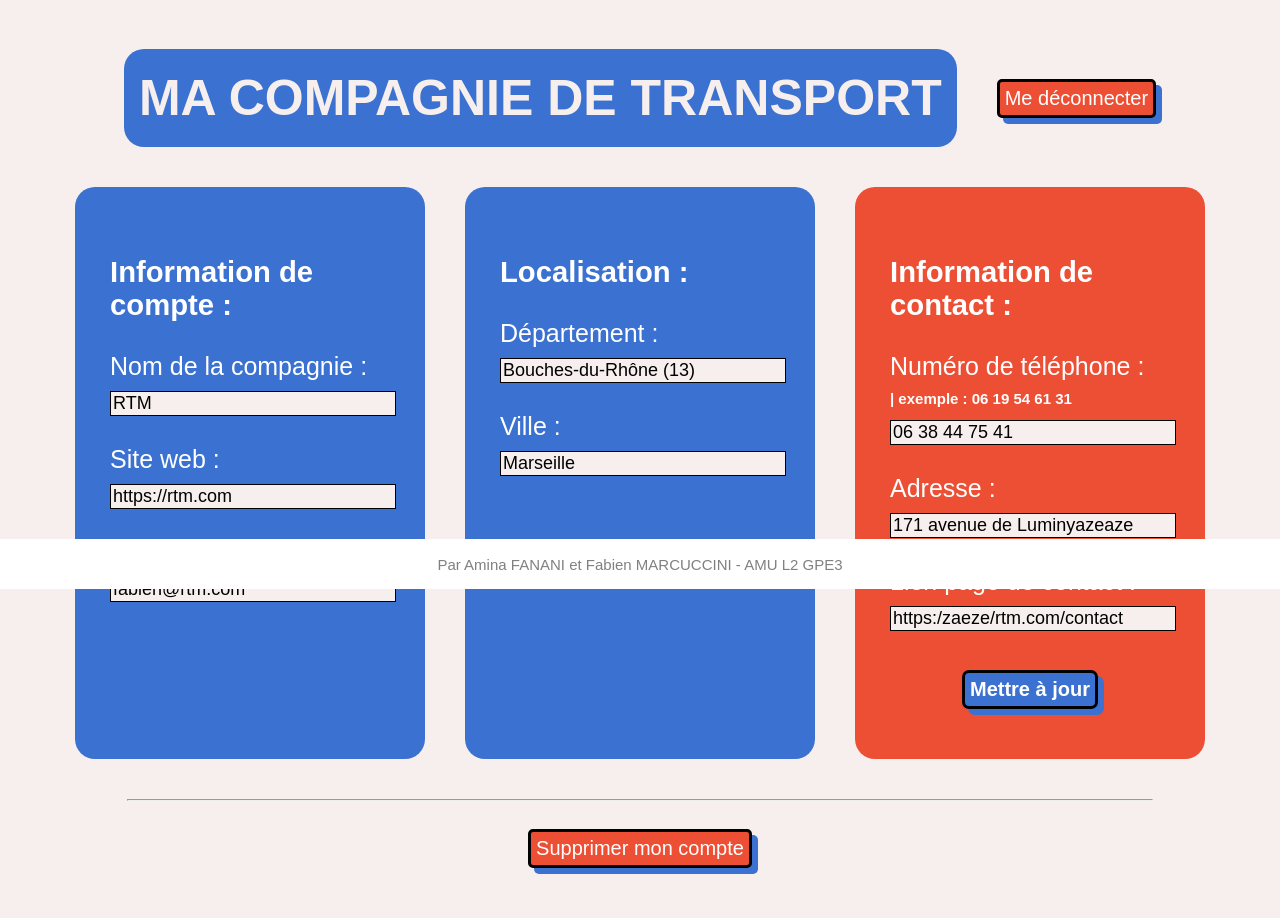
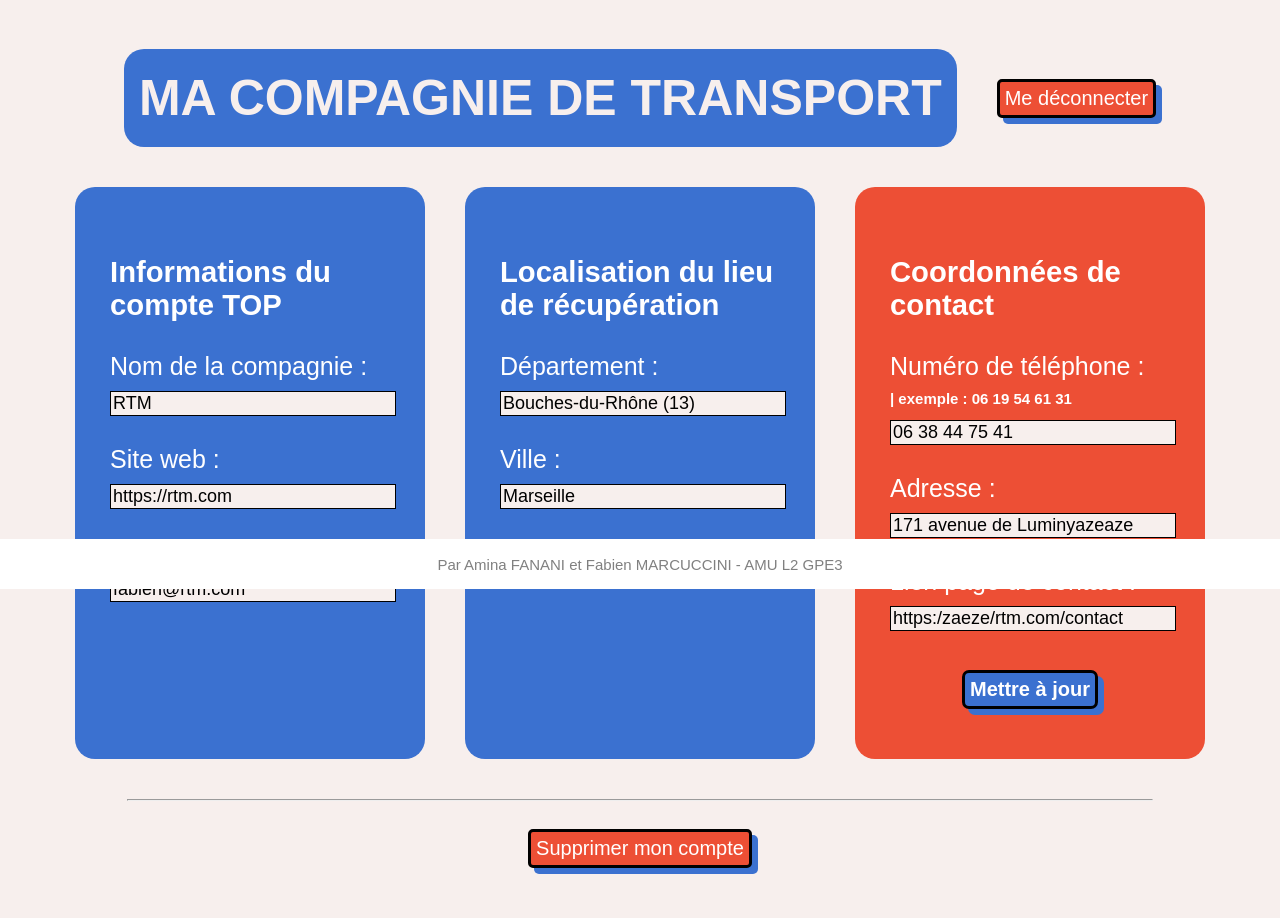
Before and after one commit to fabien-mrccc/univ-s4-web-project-transport_objet_perdu, a Flask app: page /ma-compagnie-de-transport in a window 1280 px wide. Shown: the part 211-1129 px from the top of the page. Run offline with Flask 3, Linux system fonts and the light colour scheme; a user stored in the database is signed in; data comes from the database, SQL or seed files in the repository; both versions use the stored data as it was after the commit.

Commit message:
change form section titles for inscription and dashboard

```diff
--- a/templates/inscription_compagnie_transport.html
+++ b/templates/inscription_compagnie_transport.html
@@ -6,13 +6,13 @@
             <button class="simple-size-button red-button blue-box-shadow" id="loginButton">Connexion</button>
         </div>
         {% if email_in %}
-            <p class ="error">⚠️ Cet email est déjà utilisé ou bien la compagnie renseignée est déjà présente sur l'application. ⚠️</p>
+            <p class ="error">⚠️ Cet email est déjà utilisé ou bien le lieu de récupération est déjà renseigné sur l'application. ⚠️</p>
         {% endif %}
             <form action="/inscription-compagnie-transport" method="post">
                 <div class="sub-form-container">
                     <div class="red-container sub-form">
                         <div>
-                            <h3>Information de compte :</h3>
+                            <h3>Informations du compte TOP</h3>
 
                             <label for="company_name">Nom de la compagnie :</label><br>
                             <input type="text" id="company_name" name="company_name" required><br><br>
@@ -29,7 +29,7 @@
                     </div>
                     <div class="red-container sub-form">
                         <div>
-                            <h3>Localisation :</h3>
+                            <h3>Localisation du lieu de récupération</h3>
                             <label for="departments">Département :</label><br>
                             <select name="departments" id="departments" required>
                             {% for department in departments %}
--- a/templates/ma_compagnie_de_transport.html
+++ b/templates/ma_compagnie_de_transport.html
@@ -9,7 +9,7 @@
                 <div class="sub-form-container">
                     <div class="blue-container sub-form">
                         <div>
-                            <h3>Information de compte :</h3>
+                            <h3>Informations du compte TOP</h3>
 
                             <label for="company_name">Nom de la compagnie :</label><br>
                             <input type="text" id="company_name" name="company_name" value="{{company_name}}" readonly><br><br>
@@ -23,7 +23,7 @@
                     </div>
                     <div class="blue-container sub-form">
                         <div>
-                            <h3>Localisation :</h3>
+                            <h3>Localisation du lieu de récupération</h3>
                             <label for="departement">Département :</label><br>
                             <input type="text" id="departement" name="department" value="{{department}}" readonly><br><br>
                             <label for="city">Ville :</label><br>
@@ -32,7 +32,7 @@
                     </div>
                     <div class="red-container sub-form">
                         <div>
-                            <h3>Information de contact :</h3>
+                            <h3>Coordonnées de contact</h3>
                             <label for="phone_number">Numéro de téléphone :</label><br>
                             <span class ="note"> | exemple : 06 19 54 61 31</span>
                             <input type="tel" id="phone_number" name="phone_number" value="{{phone_number}}" pattern="^0[1-9](?:\s\d\d){4}$"><br><br>
```
Also changed, not shown: companies.sqlite.
